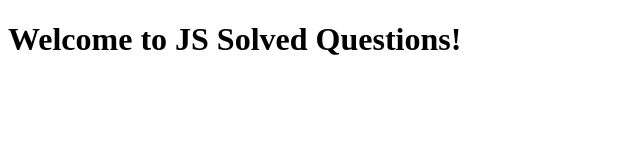
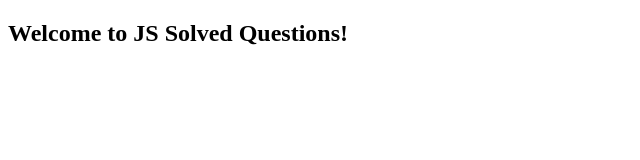
Before and after one commit to DevaMutyala7/js-interview-qstns, a plain HTML site: page index.html in a window 1280 px wide. Shown: the whole page, without its empty margins (0-640 px from the left). Drawn offline with Linux system fonts and the light colour scheme.

Commit message:
replaced h1 with h2

```diff
--- a/index.html
+++ b/index.html
@@ -6,7 +6,7 @@
   </head>
 
   <body>
-    <h1>Welcome to JS Solved Questions!</h1>
+    <h2>Welcome to JS Solved Questions!</h2>
     <script src="promiseFinally.js"></script>
   </body>
 </html>
```
